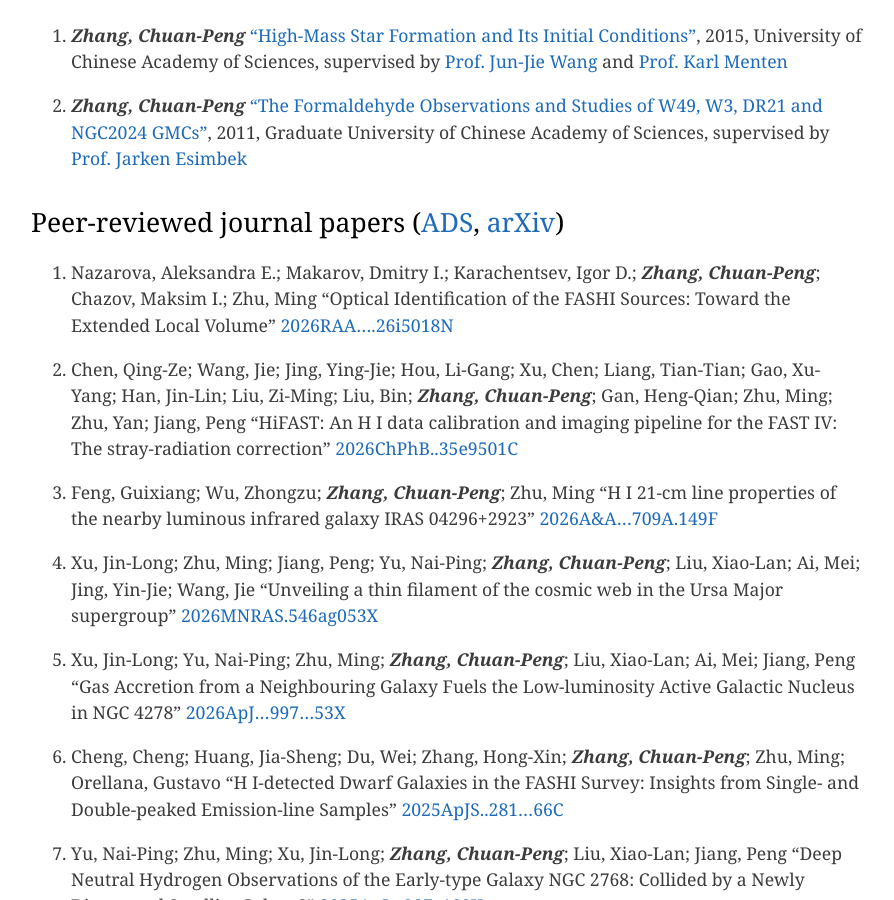
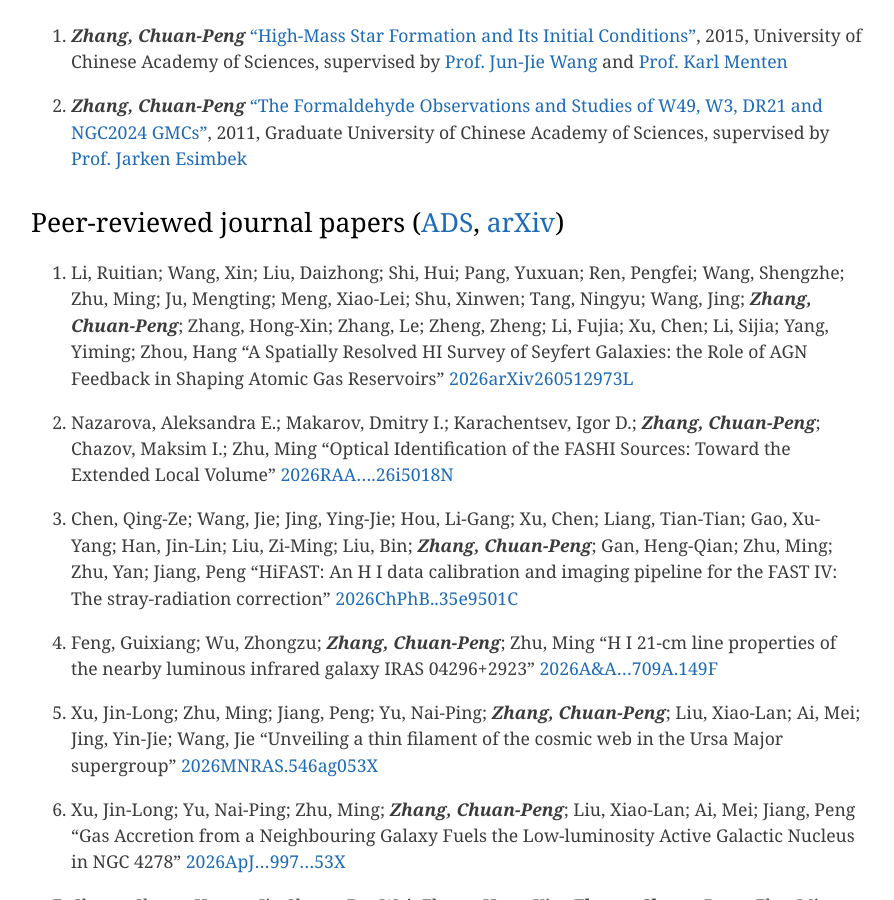
Before and after one commit to zcp521/zcp521.github.io, a Jekyll site: the page built from pub.md, in a window 1280 px wide and 900 px high, scrolled down 669 px. Shown: the whole window, without its empty margins (193-1087 px from the left). Built offline with Jekyll 4.4.1, drawn with Linux system fonts in a browser that asks for light colours.

Commit message:
Update pub.md

```diff
--- a/pub.md
+++ b/pub.md
@@ -20,6 +20,10 @@ tagline: "My publication list"
 
 ## Peer-reviewed journal papers ([ADS](https://ui.adsabs.harvard.edu/public-libraries/RijjUuncQru3dbS8Amb6eA), [arXiv](https://arxiv.org/a/zhang_c_2.html))
 
+
+93. Li, Ruitian; Wang, Xin; Liu, Daizhong; Shi, Hui; Pang, Yuxuan; Ren, Pengfei; Wang, Shengzhe; Zhu, Ming; Ju, Mengting; Meng, Xiao-Lei; Shu, Xinwen; Tang, Ningyu; Wang, Jing; ***Zhang, Chuan-Peng***; Zhang, Hong-Xin; Zhang, Le; Zheng, Zheng; Li, Fujia; Xu, Chen; Li, Sijia; Yang, Yiming; Zhou, Hang
+    "A Spatially Resolved HI Survey of Seyfert Galaxies: the Role of AGN Feedback in Shaping Atomic Gas Reservoirs"
+    [2026arXiv260512973L](https://ui.adsabs.harvard.edu/abs/2026arXiv260512973L/abstract)
 
 92. Nazarova, Aleksandra E.; Makarov, Dmitry I.; Karachentsev, Igor D.; ***Zhang, Chuan-Peng***; Chazov, Maksim I.; Zhu, Ming
     "Optical Identification of the FASHI Sources: Toward the Extended Local Volume"
```
